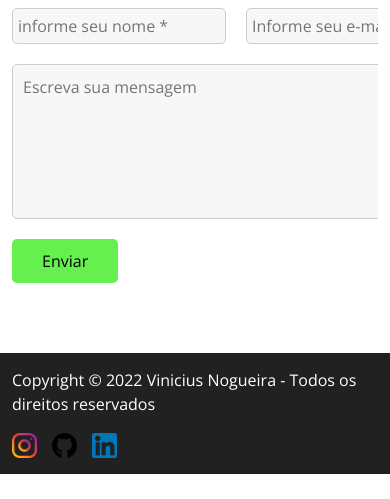
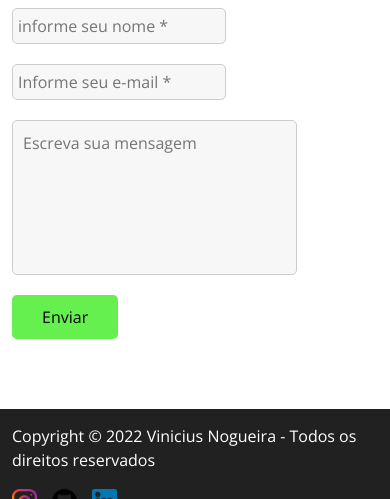
Before and after one commit to xVini777x/Portfolio-Vinicius, a PHP site: page / in a window 390 px wide. Shown: the part 6001-6500 px from the top of the page. Before the commit the page ends 6475 px from the top, so only its background shows below. Run offline with PHP 8.4, Linux system fonts and the light colour scheme.

Commit message:
portfólio concluido com sucesso :)

```diff
--- a/assets/css/style.css
+++ b/assets/css/style.css
@@ -1111,6 +1111,11 @@ figure .about-foto {
   border: 1px solid #ccc;
   outline: 0;
 }
+@media only screen and (max-width: 472px) {
+  .container-forms__conf-geral .box-forms .conf-forms textarea {
+    width: 285px;
+  }
+}
 
 .conf-footer {
   background-color: #222121;
--- a/index.html
+++ b/index.html
@@ -278,17 +278,17 @@
               <div class="box-forms col-12 col-lg-6">
                 <form class="conf-forms">
                   <h3>Envie-me uma mensagem</h3>
-                  <div class="d-flex">
+                  <div class="d-flex flex-wrap">
                     <input
                       type="text"
                       required
                       placeholder="informe seu nome *"
-                    /><br />
-                    <input
-                      type="email"
-                      required
-                      placeholder="Informe seu e-mail *"
-                    /><br /><br />
+                    />
+                      <input
+                        type="email"
+                        required
+                        placeholder="Informe seu e-mail *"
+                      /><br />
                   </div>
                   <textarea
                     required
--- a/src/scss/style.scss
+++ b/src/scss/style.scss
@@ -472,6 +472,9 @@ figure {
           background: #f7f7f7;
           border: 1px solid #ccc;
           outline: 0;
+          @media only screen and (max-width: 472px) {
+            width: 285px;
+          }
         }
       }
     }
```
Also changed, not shown: assets/css/main.min.css.
